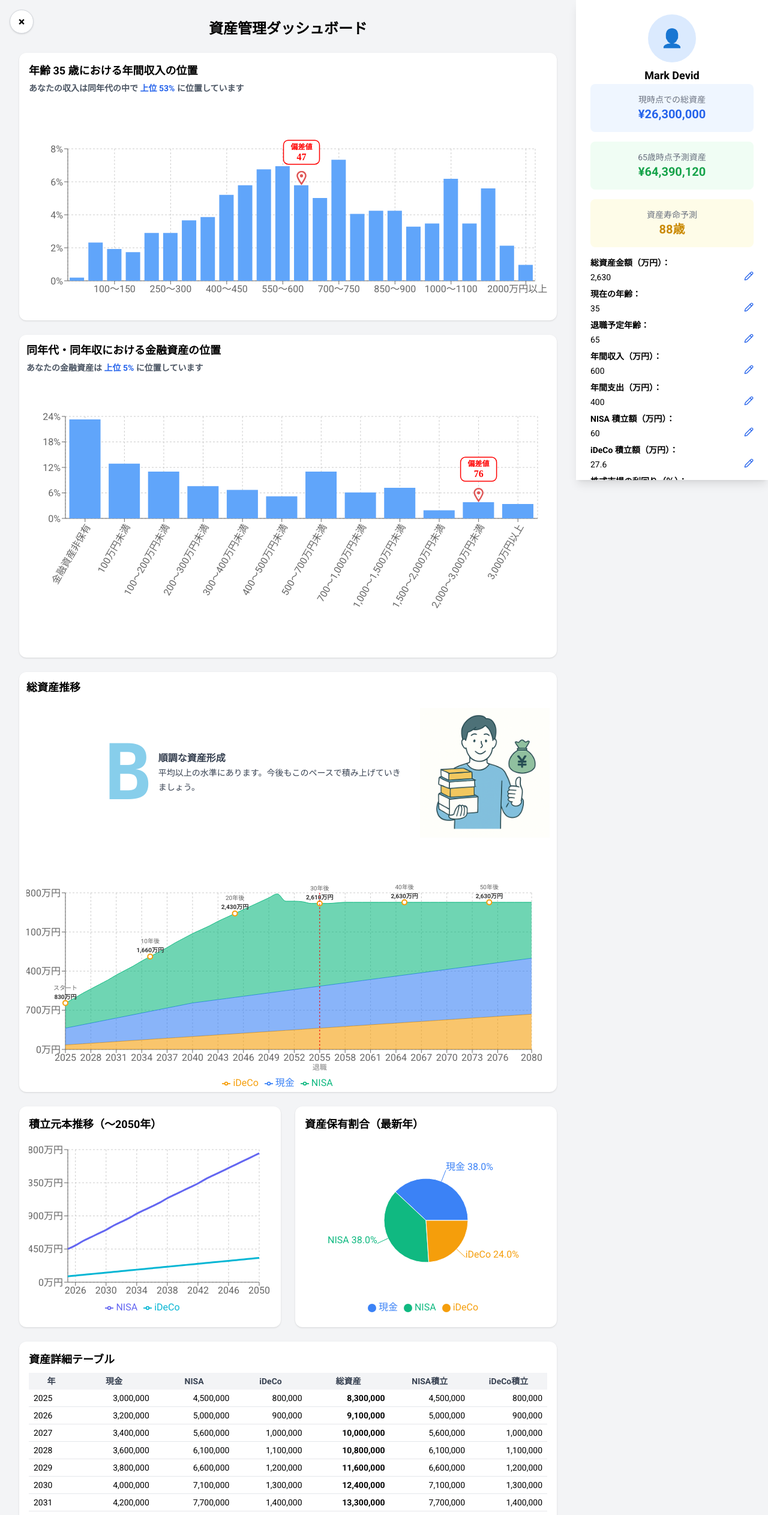
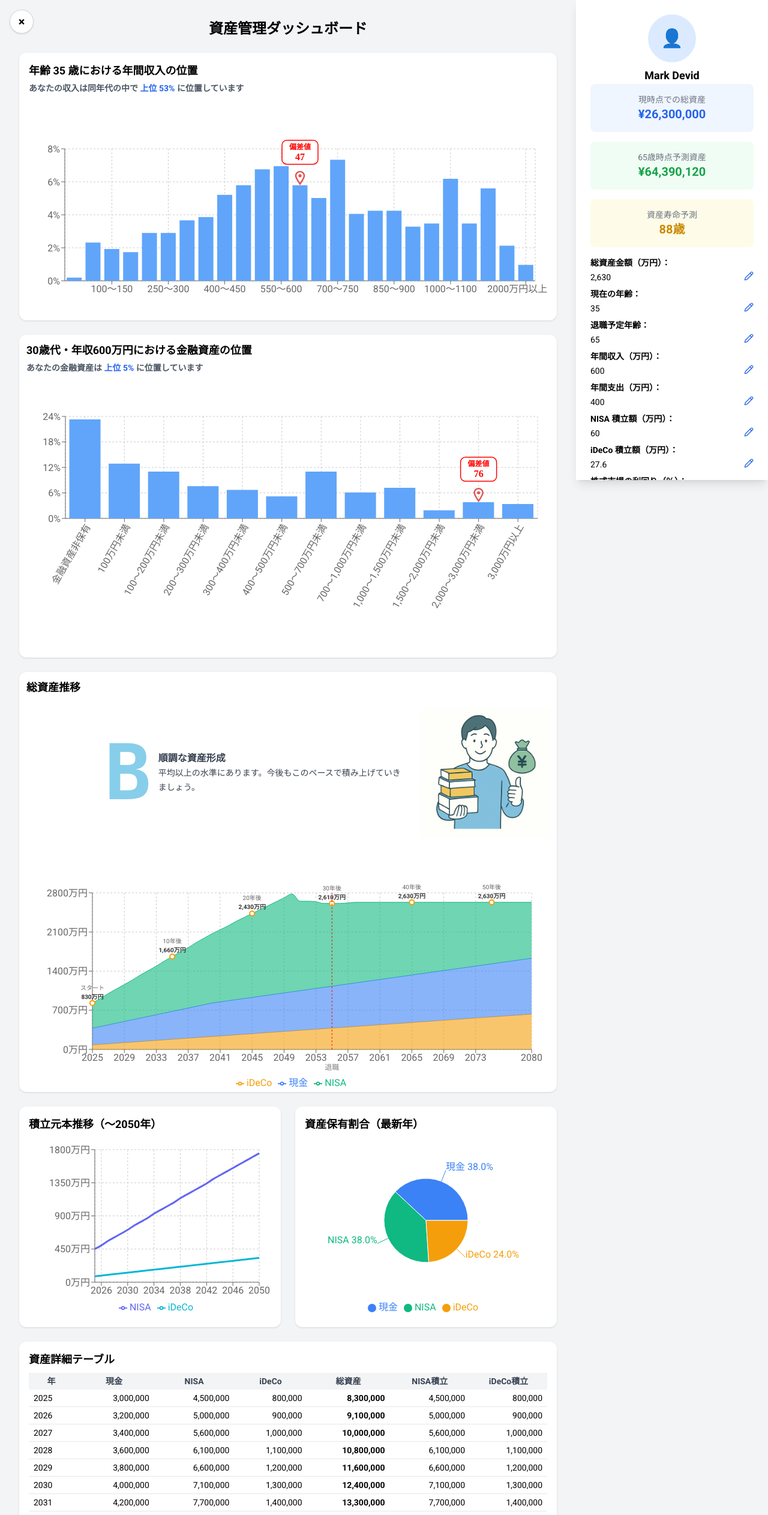
Before and after one commit to HirokiAzuma0420/lifeplansim, a React (Vite) app: page /sample in a window 1280 px wide. Shown: the top 2525 px of the page at 60% size. Built offline with nearby package versions, Linux system fonts and the light colour scheme; a web font is replaced by a local one.

Commit message:
SPCのタイトル部分の動的表示変更(年齢/収入部)

```diff
--- a/src/components/dashboard/IncomePositionChart.tsx
+++ b/src/components/dashboard/IncomePositionChart.tsx
@@ -137,7 +137,7 @@ export default function IncomePositionChart({ age, income }: IncomePositionChart
         </span>
       </h3>
       <ResponsiveContainer width="100%" height={350}>
-        <BarChart data={chartData} margin={{ top: 80, right: 20, bottom: 20, left: 5 }}>
+        <BarChart data={chartData} margin={{ top: 80, right: 20, bottom: 20}}>
           <CartesianGrid strokeDasharray="3 3" />
           <XAxis dataKey="収入階級" />
           <YAxis
--- a/src/components/dashboard/InvestmentPrincipalChart.tsx
+++ b/src/components/dashboard/InvestmentPrincipalChart.tsx
@@ -11,7 +11,7 @@ export default function InvestmentPrincipalChart({ enrichedData }: InvestmentPri
       <ResponsiveContainer width="100%" height={300}>
         <LineChart
           data={enrichedData.filter((d) => d.year <= 2050)}
-          margin={{ top: 20, right: 20, left: 5, bottom: 5 }}
+          margin={{ top: 20, right: 20, left: 50, bottom: 5 }}
         >
           <CartesianGrid strokeDasharray="3 3" />
           <XAxis dataKey="year" />
--- a/src/components/dashboard/SavingsPositionChart.tsx
+++ b/src/components/dashboard/SavingsPositionChart.tsx
@@ -210,7 +210,7 @@ export default function SavingsPositionChart({ age, income, savings }: SavingsPo
   return (
     <div className="bg-white rounded-xl shadow p-3 mb-6">
       <h3 className="text-lg font-semibold mb-2">
-        同年代・同年収における金融資産の位置<br />
+        {ageBracket}・年収{Math.round(income / 10000).toLocaleString()}万円における金融資産の位置<br />
         <span className="text-sm text-gray-600">
           あなたの金融資産は <strong className="text-blue-600">上位 {topPercent}%</strong> に位置しています
         </span>
--- a/src/components/dashboard/TotalAssetChart.tsx
+++ b/src/components/dashboard/TotalAssetChart.tsx
@@ -140,7 +140,7 @@ export default function TotalAssetChart({ enrichedData, rankInfo, COLORS, age, r
       </div>
       {/* グラフ本体 */}
       <ResponsiveContainer width="100%" height={400}>
-        <AreaChart data={enrichedData} stackOffset="none" margin={{ top: 80, right: 30, left: 5, bottom: 5 }}>
+        <AreaChart data={enrichedData} stackOffset="none" margin={{ top: 80, right: 30, left: 50, bottom: 5 }}>
           <CartesianGrid strokeDasharray="3 3" />
           <XAxis dataKey="year" interval="preserveStartEnd" />
           <YAxis tickFormatter={(v) => `${Math.round(v / 10000)}万円`} />
```
Also changed, not shown: 1 other file (tests, documents, lock files or other folders).
